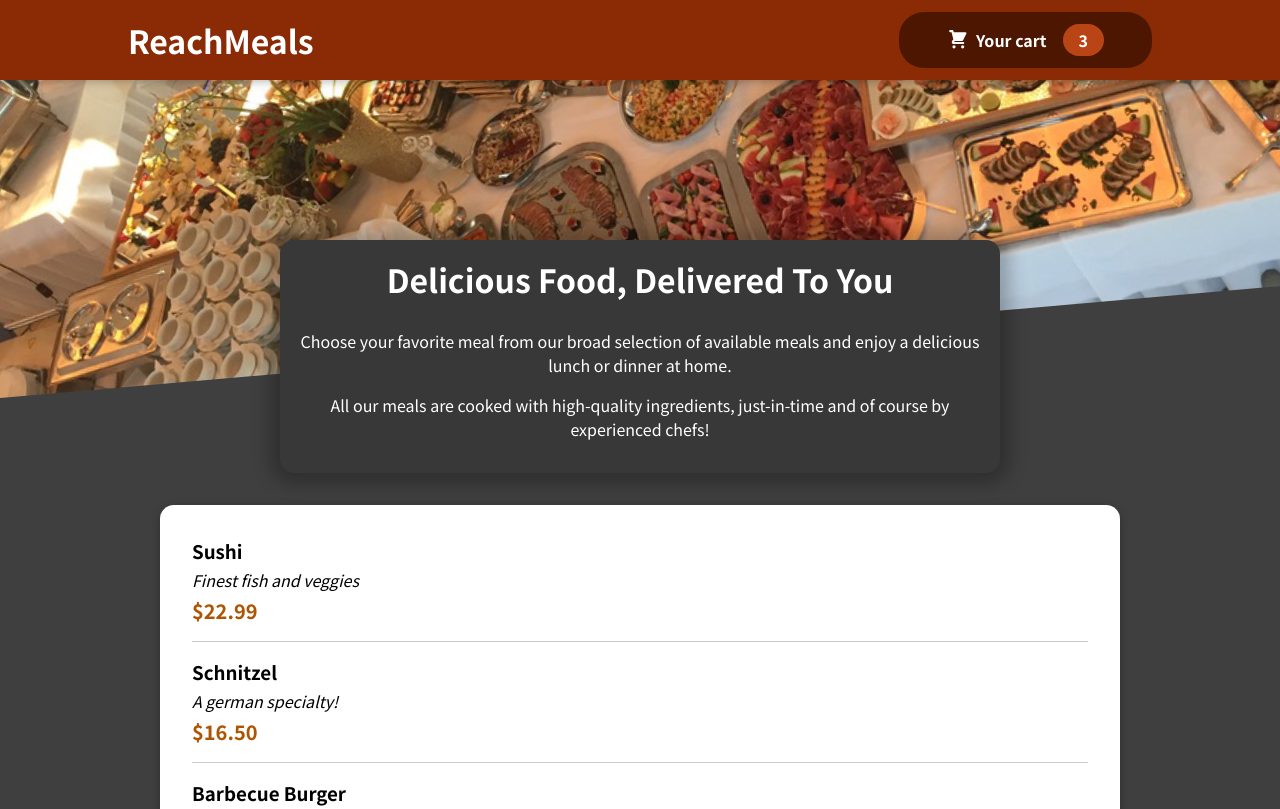
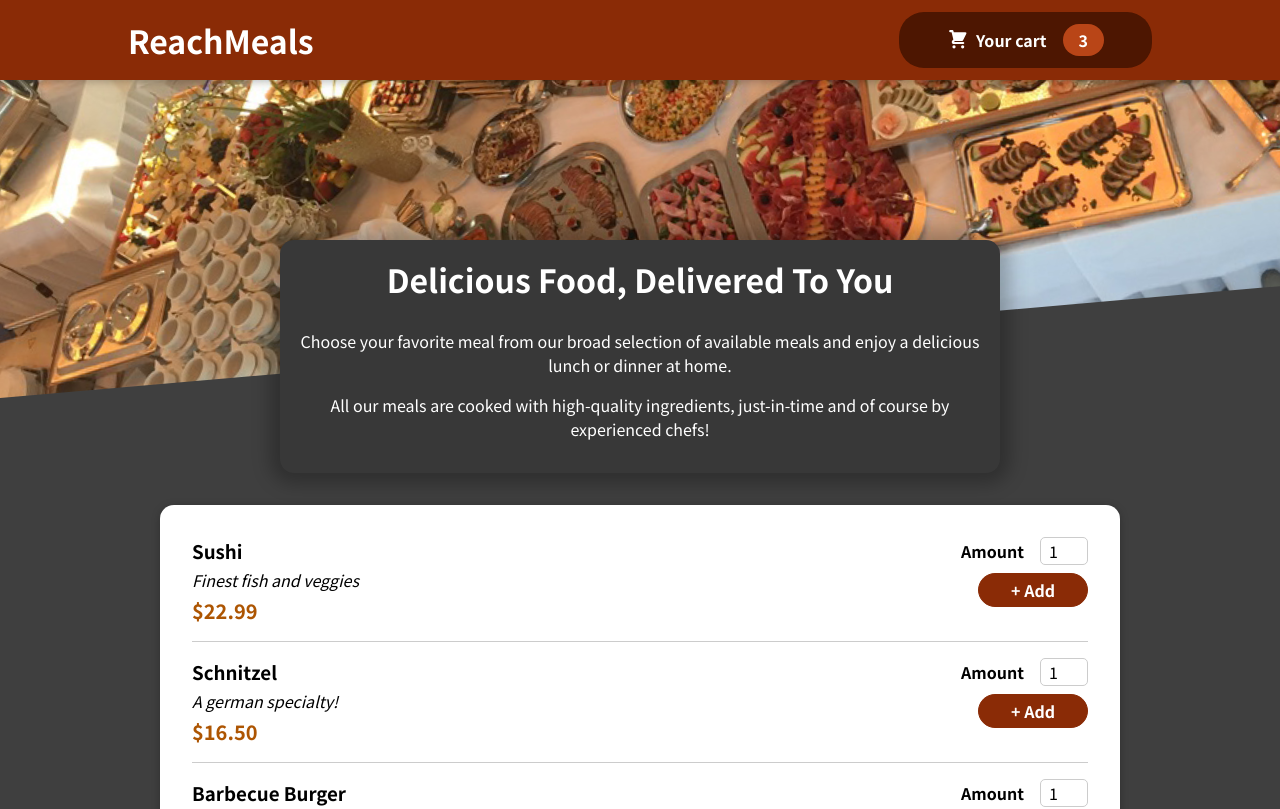
Before and after one commit to VolkanGurbuz/food-order, a React (Create React App) app: page / in a window 1280 px wide. Shown: the top 809 px of the page. Built offline with nearby package versions, Linux system fonts and the light colour scheme.

Commit message:
added a form

```diff
--- a/src/components/Meals/MealItem/MealItem.js
+++ b/src/components/Meals/MealItem/MealItem.js
@@ -1,4 +1,5 @@
 import classes from './MealItem.module.css'
+import MealItemForm from "./MealItemForm";
 
 const MealItem = (props) => {
 
@@ -10,7 +11,7 @@
             <div className={classes.price}>{price}</div>
         </div>
         <div>
-
+            <MealItemForm id={props.id}/>
         </div>
     </li>
 
--- a/src/components/Meals/MealItem/MealItemForm.js
+++ b/src/components/Meals/MealItem/MealItemForm.js
@@ -0,0 +1,15 @@
+import classes from './MealtemForm.module.css'
+import Input from "../../UI/Input";
+
+const MealItemForm = (props) => {
+
+    return <form className={classes.form}>
+        <Input label="Amount"
+               input={{id: 'amount_' + props.id, type: 'number', min: '1', max: '5', step: '1', defaultValue: '1'}}/>
+        <button>+ Add</button>
+    </form>
+
+};
+
+
+export default MealItemForm;
--- /dev/null
+++ b/src/components/Meals/MealItem/MealtemForm.module.css
@@ -0,0 +1,20 @@
+.form {
+    text-align: right;
+}
+
+.form button {
+    font: inherit;
+    cursor: pointer;
+    background-color: #8a2b06;
+    border: 1px solid #8a2b06;
+    color: white;
+    padding: 0.25rem 2rem;
+    border-radius: 20px;
+    font-weight: bold;
+}
+
+.form button:hover,
+.form button:active {
+    background-color: #641e03;
+    border-color: #641e03;
+}
--- /dev/null
+++ b/src/components/UI/Input.js
@@ -0,0 +1,15 @@
+import classes from './Input.module.css'
+
+const Input = (props) => {
+    //three dots in input ensures that all the key value pairs in this input object which we recieve on props
+    //input are added as props to input
+    //for example {type: 'text'}
+    // then this code here would make sure type equals  is being added
+    return <div className={classes.input}>
+        <label htmlFor={props.input.id}>{props.label}</label>
+        <input id={props.input.id} {...props.input}/>
+    </div>
+
+};
+
+export default Input;
--- /dev/null
+++ b/src/components/UI/Input.module.css
@@ -0,0 +1,19 @@
+
+.input {
+    display: flex;
+    align-items: center;
+    margin-bottom: 0.5rem;
+}
+
+.input label {
+    font-weight: bold;
+    margin-right: 1rem;
+}
+
+.input input {
+    width: 3rem;
+    border-radius: 5px;
+    border: 1px solid #ccc;
+    font: inherit;
+    padding-left: 0.5rem;
+}
```
